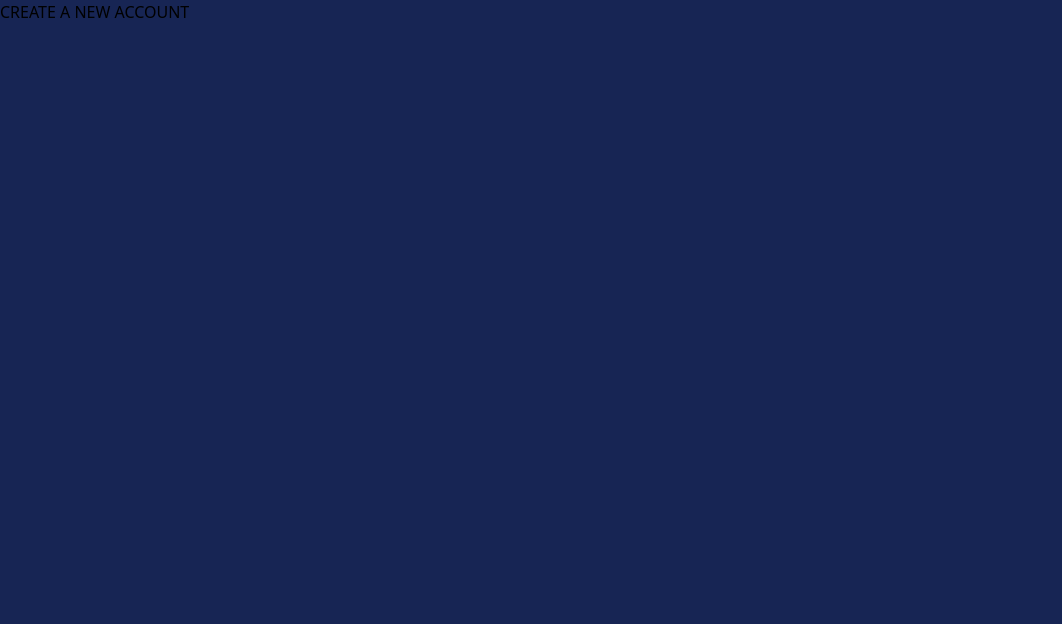
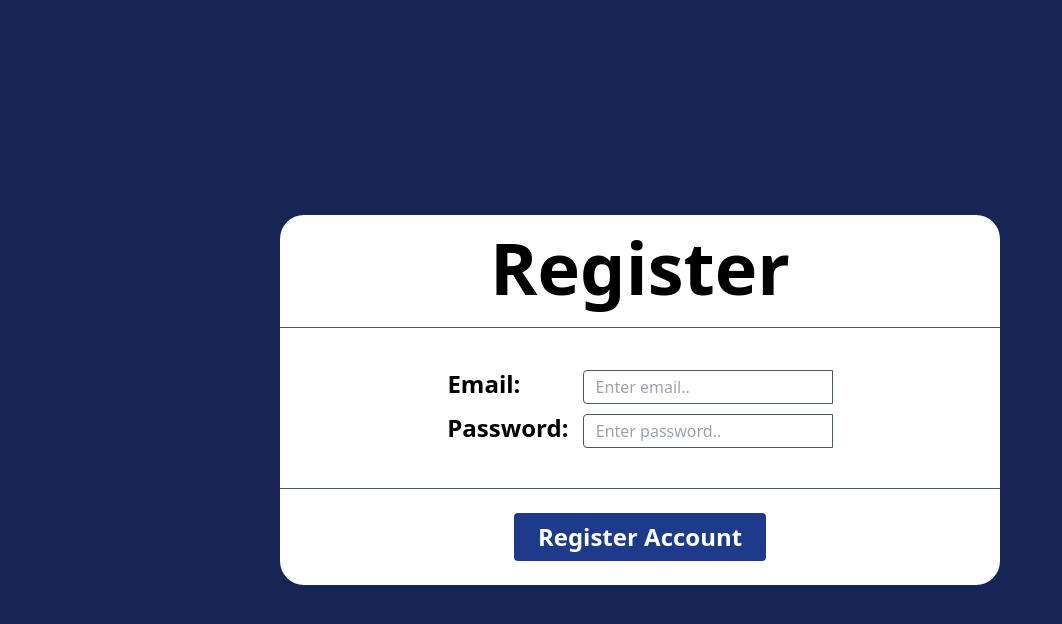
Before and after one commit to ajan1138/movieRevs, a Next.js app: page /register in a window 1280 px wide. Shown: the top 624 px of the page, without its empty margins (0-1062 px from the left). Built offline with nearby package versions, Linux system fonts and the light colour scheme.

Commit message:
add context for email-password states

```diff
--- /dev/null
+++ b/app/_components/LoginForm.js
@@ -0,0 +1,85 @@
+"use client";
+
+import { useCon } from "../_contexts/emailAndPasswordContext";
+
+function LoginForm() {
+  const {
+    email,
+    setEmail,
+    isEmailValid,
+    setIsEmailValid,
+    password,
+    setPassword,
+    isPasswordValid,
+    setIsPasswordValid,
+  } = useCon();
+
+  const emailRegex = /^[a-zA-Z0-9._%+-]+@[a-zA-Z0-9.-]+\.[a-zA-Z]{2,}$/;
+  const passwordRegex = /^(?=.*\d).{8,}$/;
+
+  function handleEmail(e) {
+    const emailValue = e.target.value;
+
+    setEmail(emailValue);
+
+    setIsEmailValid(emailRegex.test(emailValue));
+  }
+
+  function handlePassword(e) {
+    const passwordValue = e.target.value;
+
+    setPassword(passwordValue);
+
+    setIsPasswordValid(passwordRegex.test(passwordValue));
+  }
+
+  return (
+    <form className="text-black flex flex-col w-[720px] bg-white rounded-3xl">
+      <div className="flex items-center justify-center border-b border-gray-600 p-4 pb-6 ">
+        <label className="text-7xl font-bold">Login</label>
+      </div>
+
+      <div className="flex justify-center items-center flex-col mb-6 border-b border-gray-600 p-10">
+        <div className="space-x-[56px] mb-2 flex-row">
+          <label className="font-bold text-2xl">Email: </label>
+          <input
+            type="text"
+            className="border border-gray-600 rounded-l w-[250px] px-3 py-1 focus:ring-4 focus:ring-blue-700 focus:ring-opacity-50"
+            placeholder="Enter email.."
+            value={email}
+            onChange={handleEmail}
+          />
+          {!isEmailValid && (
+            <p className="text-red-600 font-semibold mb-1 items-end pl-[72px] my-3">
+              Please enter a valid email!
+            </p>
+          )}
+        </div>
+
+        <div className="space-x-2">
+          <label className="font-bold text-2xl">Password: </label>
+          <input
+            type="text"
+            className="border border-gray-600 rounded-l w-[250px] px-3 py-1 focus:ring-4 focus:ring-blue-700 focus:ring-opacity-50"
+            placeholder="Enter password.."
+            value={password}
+            onChange={handlePassword}
+          />
+          {!isPasswordValid && (
+            <p className="text-red-600 font-semibold mb-1 items-end  my-3">
+              Enter a password with 8 characters at least!
+            </p>
+          )}
+        </div>
+      </div>
+
+      <div className="w-fit self-center">
+        <button className="bg-blue-900 text-white text-2xl font-bold py-2 px-6 rounded  mb-6">
+          LOG IN
+        </button>
+      </div>
+    </form>
+  );
+}
+
+export default LoginForm;
--- /dev/null
+++ b/app/_components/RegisterForm.js
@@ -0,0 +1,93 @@
+"use client";
+
+import { useCon } from "../_contexts/emailAndPasswordContext";
+
+function RegisterForm() {
+  const {
+    email,
+    setEmail,
+    isEmailValid,
+    setIsEmailValid,
+    password,
+    setPassword,
+    isPasswordValid,
+    setIsPasswordValid,
+  } = useCon();
+
+  const emailRegex = /^[a-zA-Z0-9._%+-]+@[a-zA-Z0-9.-]+\.[a-zA-Z]{2,}$/;
+  const passwordRegex = /^(?=.*\d).{8,}$/;
+
+  function handleEmail(e) {
+    const emailValue = e.target.value;
+
+    setEmail(emailValue);
+
+    setIsEmailValid(email === "" ? true : emailRegex.test(emailValue));
+  }
+
+  function handlePassword(e) {
+    const passwordValue = e.target.value;
+
+    setPassword(passwordValue);
+
+    setIsPasswordValid(passwordRegex.test(passwordValue));
+  }
+
+  function handleSubmit() {
+    setEmail("");
+    setPassword("");
+  }
+
+  return (
+    <form className="text-black flex flex-col w-[720px] bg-white rounded-3xl">
+      <div className="flex items-center justify-center border-b border-gray-600 p-4 pb-6 ">
+        <label className="text-7xl font-bold">Register</label>
+      </div>
+
+      <div className="flex justify-center items-center flex-col mb-6 border-b border-gray-600 p-10">
+        <div className="space-x-[56px] mb-2 flex-row">
+          <label className="font-bold text-2xl">Email: </label>
+          <input
+            type="text"
+            className="border border-gray-600 rounded-l w-[250px] px-3 py-1 focus:ring-4 focus:ring-blue-700 focus:ring-opacity-50"
+            placeholder="Enter email.."
+            value={email}
+            onChange={handleEmail}
+          />
+          {!isEmailValid && (
+            <p className="text-red-600 font-semibold mb-1 items-end pl-[72px] my-3">
+              Please enter a valid email!
+            </p>
+          )}
+        </div>
+
+        <div className="space-x-2">
+          <label className="font-bold text-2xl">Password: </label>
+          <input
+            type="text"
+            className="border border-gray-600 rounded-l w-[250px] px-3 py-1 focus:ring-4 focus:ring-blue-700 focus:ring-opacity-50"
+            placeholder="Enter password.."
+            value={password}
+            onChange={handlePassword}
+          />
+          {!isPasswordValid && (
+            <p className="text-red-600 font-semibold mb-1 items-end  my-3">
+              Password must contain nums and 8 chars atleast!
+            </p>
+          )}
+        </div>
+      </div>
+
+      <div className="w-fit self-center">
+        <button
+          className="bg-blue-900 text-white text-2xl font-bold py-2 px-6 rounded  mb-6"
+          onClick={handleSubmit}
+        >
+          Register Account
+        </button>
+      </div>
+    </form>
+  );
+}
+
+export default RegisterForm;
--- a/app/_components/SignInForm.js
+++ /dev/null
@@ -1,5 +0,0 @@
-function SignInForm() {
-  return <div></div>;
-}
-
-export default SignInForm;
--- /dev/null
+++ b/app/_contexts/emailAndPasswordContext.js
@@ -0,0 +1,42 @@
+"use client";
+
+import { createContext, useContext, useState } from "react";
+
+const EmailAndPasswordContext = createContext();
+
+function EmPassProvider({ children }) {
+  const initialState = true;
+
+  const [email, setEmail] = useState("");
+  const [isEmailValid, setIsEmailValid] = useState(initialState);
+
+  const [password, setPassword] = useState("");
+  const [isPasswordValid, setIsPasswordValid] = useState(initialState);
+
+  return (
+    <EmailAndPasswordContext.Provider
+      value={{
+        email,
+        setEmail,
+        isEmailValid,
+        setIsEmailValid,
+        password,
+        setPassword,
+        isPasswordValid,
+        setIsPasswordValid,
+      }}
+    >
+      {children}
+    </EmailAndPasswordContext.Provider>
+  );
+}
+
+function useCon() {
+  const context = useContext(EmailAndPasswordContext);
+  if (context === undefined)
+    throw new Error("Context was used out of its provider");
+
+  return context;
+}
+
+export { EmPassProvider, useCon };
--- a/app/layout.js
+++ b/app/layout.js
@@ -1,4 +1,4 @@
-import Header from "./_components/Header";
+import { EmPassProvider } from "./_contexts/emailAndPasswordContext";
 
 import "@/app/_styles/global.css";
 
@@ -13,7 +13,9 @@ export const metadata = {
 export default function RootLayout({ children }) {
   return (
     <html lang="en">
-      <body className="flex flex-col bg-blue-950">{children}</body>
+      <body className="flex flex-col bg-blue-950">
+        <EmPassProvider>{children}</EmPassProvider>
+      </body>
     </html>
   );
 }
--- /dev/null
+++ b/app/login/page.js
@@ -0,0 +1,25 @@
+import Link from "next/link";
+import LoginForm from "../_components/LoginForm";
+
+import { FaRegHandPointRight } from "react-icons/fa6";
+
+function Page() {
+  return (
+    <div className="flex items-center justify-center p-3 min-h-screen flex-col">
+      <LoginForm />
+
+      <div className="text-white flex flex-row mt-6">
+        <p>If you don't have an account yet click </p>
+        <span className="ml-1">{<FaRegHandPointRight />}</span>
+        <span className="px-1">
+          <Link href="register" className="underline font-bold">
+            {" "}
+            HERE!!
+          </Link>
+        </span>
+      </div>
+    </div>
+  );
+}
+
+export default Page;
--- a/app/register/page.js
+++ b/app/register/page.js
@@ -1,7 +1,9 @@
+import RegisterForm from "../_components/RegisterForm";
+
 function Page() {
   return (
-    <div>
-      <h1>CREATE A NEW ACCOUNT</h1>
+    <div className="flex items-center justify-center min-h-screen">
+      <RegisterForm />
     </div>
   );
 }
--- a/app/signIn/page.js
+++ /dev/null
@@ -1,5 +0,0 @@
-function Page() {
-  return <div className="flex">SIGN IN</div>;
-}
-
-export default Page;
```
